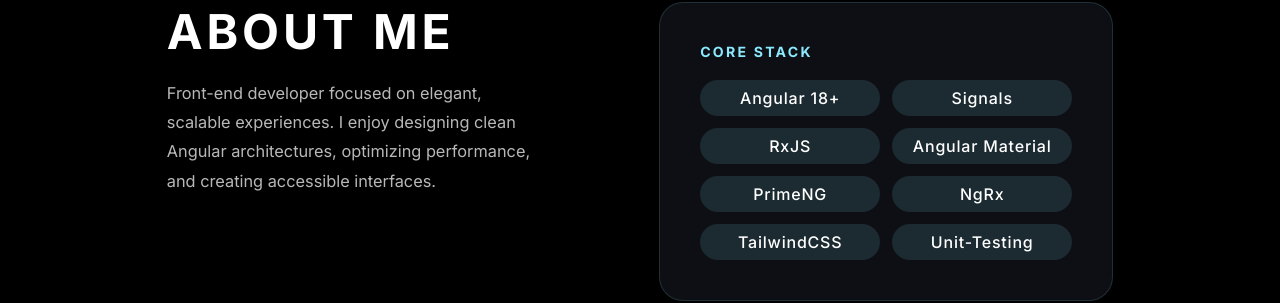
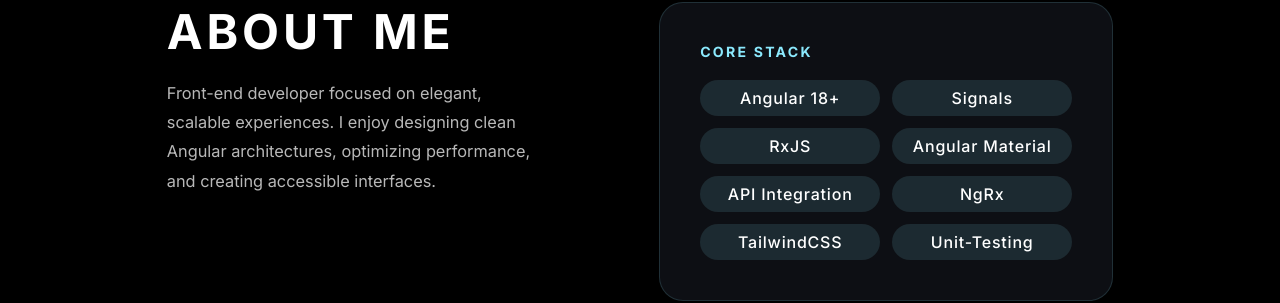
Before and after one commit to Marcelcoder01/newPortfolio, an Angular app: page / in a window 1280 px wide. Shown: the part 862-1165 px from the top of the page. Built offline with nearby package versions, Linux system fonts and the light colour scheme.

Commit message:
fixed core stack

```diff
--- a/src/app/components/about/about.component.ts
+++ b/src/app/components/about/about.component.ts
@@ -1,4 +1,12 @@
-import { Component, ElementRef, ViewChild, afterNextRender, computed, inject, signal } from '@angular/core';
+import {
+  Component,
+  ElementRef,
+  ViewChild,
+  afterNextRender,
+  computed,
+  inject,
+  signal,
+} from '@angular/core';
 import { CommonModule } from '@angular/common';
 import { SectionStateService } from '../../core/signals/section-state.service';
 
@@ -13,12 +21,13 @@
   standalone: true,
   imports: [CommonModule],
   templateUrl: './about.component.html',
-  styleUrls: ['./about.component.scss']
+  styleUrls: ['./about.component.scss'],
 })
 export class AboutComponent {
   private readonly sectionState = inject(SectionStateService);
 
-  @ViewChild('aboutSection', { static: true }) private sectionRef!: ElementRef<HTMLElement>;
+  @ViewChild('aboutSection', { static: true })
+  private sectionRef!: ElementRef<HTMLElement>;
 
   protected readonly description =
     'Front-end developer focused on elegant, scalable experiences. ' +
@@ -29,7 +38,7 @@
     'Signals',
     'RxJS',
     'Angular Material',
-    'PrimeNG',
+    'API Integration',
     'NgRx',
     'TailwindCSS',
     'Unit-Testing',
@@ -38,44 +47,52 @@
   private readonly techInfo: Record<string, TechInfo> = {
     'Angular 18+': {
       name: 'Angular 18+',
-      description: 'Scalable architecture with standalone components, modern control flow, and performance optimizations.',
-      proficiency: 'Advanced'
+      description:
+        'Scalable architecture with standalone components, modern control flow, and performance optimizations.',
+      proficiency: 'Advanced',
     },
-    'Signals': {
+    Signals: {
       name: 'Signals',
-      description: 'Reactive state management with Angular Signals, implementing modern reactivity patterns.',
-      proficiency: 'Advanced'
+      description:
+        'Reactive state management with Angular Signals, implementing modern reactivity patterns.',
+      proficiency: 'Advanced',
     },
-    'RxJS': {
+    RxJS: {
       name: 'RxJS',
-      description: 'Reactive programming with Observables, advanced operators, and efficient stream management.',
-      proficiency: 'Advanced'
+      description:
+        'Reactive programming with Observables, advanced operators, and efficient stream management.',
+      proficiency: 'Advanced',
     },
     'Angular Material': {
       name: 'Angular Material',
-      description: 'Interface design with Material Design components, custom theming, and accessibility.',
-      proficiency: 'Advanced'
+      description:
+        'Interface design with Material Design components, custom theming, and accessibility.',
+      proficiency: 'Advanced',
     },
-    'PrimeNG': {
-      name: 'PrimeNG',
-      description: 'Enterprise-grade component library for building complex applications with rich UI.',
-      proficiency: 'Advanced'
+    'API Integration': {
+      name: 'API Integration',
+      description:
+        'Integration with REST and GraphQL APIs, handling data fetching and state management.',
+      proficiency: 'Advanced',
     },
-    'NgRx': {
+    NgRx: {
       name: 'NgRx',
-      description: 'Global state management with the Redux pattern, effects, selectors, and scalable architecture.',
-      proficiency: 'Advanced'
+      description:
+        'Global state management with the Redux pattern, effects, selectors, and scalable architecture.',
+      proficiency: 'Advanced',
     },
-    'TailwindCSS': {
+    TailwindCSS: {
       name: 'TailwindCSS',
-      description: 'Utility-first styling for rapid development, responsive design, and efficient maintenance.',
-      proficiency: 'Advanced'
+      description:
+        'Utility-first styling for rapid development, responsive design, and efficient maintenance.',
+      proficiency: 'Advanced',
     },
     'Unit-Testing': {
       name: 'Unit-Testing',
-      description: 'Testing with Jest/Vitest, Jasmine, and Karma. Code coverage and TDD in Angular projects.',
-      proficiency: 'Intermediate-Advanced'
-    }
+      description:
+        'Testing with Jest/Vitest, Jasmine, and Karma. Code coverage and TDD in Angular projects.',
+      proficiency: 'Intermediate-Advanced',
+    },
   };
 
   protected readonly selectedTech = signal<string | null>(null);
```
